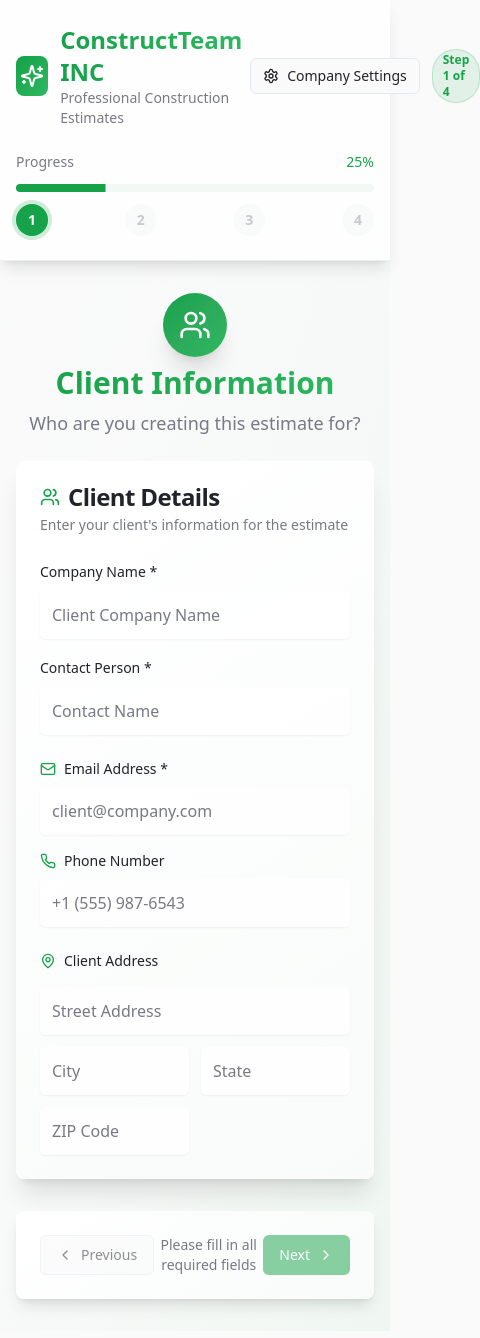
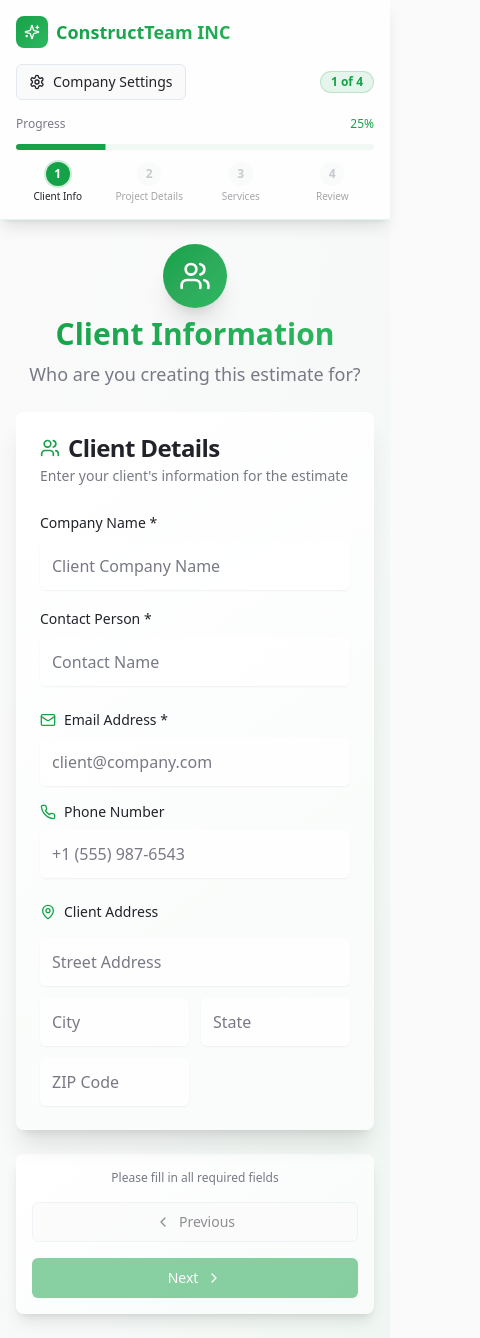
Before and after one commit to azhar0i0/constructteam-inc, a React (Vite) app: page /create in a window 390 px wide. Shown: the whole page, 480 px wide, since content can reach past the window. Built offline with nearby package versions, Linux system fonts and the light colour scheme.

Commit message:
Make top navigation responsive
Make the top navigation bar, including the "Company Settings" button and step indicators, fully responsive to ensure optimal display across various screen sizes.

```diff
--- a/src/components/EstimateWizard.tsx
+++ b/src/components/EstimateWizard.tsx
@@ -118,59 +118,59 @@ export const EstimateWizard = () => {
     <div className="min-h-screen bg-gradient-to-br from-background via-secondary/30 to-accent/5 transition-all duration-500">
       {/* Header */}
       <div className="bg-white/80 backdrop-blur-lg shadow-lg border-b border-primary/10 transition-all duration-300">
-        <div className="max-w-7xl mx-auto px-4 py-6">
-          <div className="flex items-center justify-between mb-6">
-              <div className="flex items-center gap-3 cursor-pointer group" onClick={() => navigate('/')}>
-                <div className="w-10 h-10 bg-gradient-to-br from-primary to-accent rounded-lg flex items-center justify-center group-hover:scale-105 transition-transform duration-200">
-                  <Sparkles className="w-6 h-6 text-white" />
+        <div className="max-w-7xl mx-auto px-4 sm:px-6 lg:px-8 py-4 sm:py-6">
+          <div className="flex flex-col sm:flex-row items-start sm:items-center justify-between gap-4 mb-4 sm:mb-6">
+              <div className="flex items-center gap-2 sm:gap-3 cursor-pointer group w-full sm:w-auto" onClick={() => navigate('/')}>
+                <div className="w-8 h-8 sm:w-10 sm:h-10 bg-gradient-to-br from-primary to-accent rounded-lg flex items-center justify-center group-hover:scale-105 transition-transform duration-200 flex-shrink-0">
+                  <Sparkles className="w-4 h-4 sm:w-6 sm:h-6 text-white" />
                 </div>
-                <div>
-                  <h1 className="text-2xl font-bold bg-gradient-to-r from-primary to-accent bg-clip-text text-transparent group-hover:scale-105 transition-transform duration-200">
+                <div className="min-w-0 flex-1">
+                  <h1 className="text-lg sm:text-xl lg:text-2xl font-bold bg-gradient-to-r from-primary to-accent bg-clip-text text-transparent group-hover:scale-105 transition-transform duration-200 truncate">
                     ConstructTeam INC
                   </h1>
-                  <p className="text-sm text-muted-foreground">Professional Construction Estimates</p>
+                  <p className="text-xs sm:text-sm text-muted-foreground hidden sm:block">Professional Construction Estimates</p>
                 </div>
               </div>
-              <div className="flex items-center gap-3">
+              <div className="flex items-center gap-2 sm:gap-3 w-full sm:w-auto justify-between sm:justify-end">
                 <CompanySettings
                   companyData={estimateData.company}
                   onSave={(company) => setEstimateData({ ...estimateData, company })}
                 />
-                <Badge variant="secondary" className="bg-primary/10 text-primary border-primary/20">
-                  Step {currentStep + 1} of {steps.length}
+                <Badge variant="secondary" className="bg-primary/10 text-primary border-primary/20 text-xs sm:text-sm whitespace-nowrap">
+                  <span className="hidden sm:inline">Step </span>{currentStep + 1} of {steps.length}
                 </Badge>
               </div>
             </div>
 
-            <div className="space-y-3">
+            <div className="space-y-3 sm:space-y-4">
             <div className="flex items-center justify-between">
-              <span className="text-sm font-medium text-muted-foreground">Progress</span>
-              <span className="text-sm font-medium text-primary">{Math.round(progress)}%</span>
+              <span className="text-xs sm:text-sm font-medium text-muted-foreground">Progress</span>
+              <span className="text-xs sm:text-sm font-medium text-primary">{Math.round(progress)}%</span>
             </div>
-            <Progress value={progress} className="h-2" />
+            <Progress value={progress} className="h-1.5 sm:h-2" />
 
-            <div className="flex items-center justify-between">
+            <div className="flex items-center justify-between gap-2 sm:gap-4">
               {steps.map((step, index) => (
                 <div
                   key={index}
-                  className={`flex flex-col items-center text-center transition-all duration-300 ${
+                  className={`flex flex-col items-center text-center transition-all duration-300 flex-1 sm:flex-none ${
                     index <= currentStep ? 'opacity-100' : 'opacity-40'
                   }`}
                 >
                   <div
-                    className={`w-8 h-8 rounded-full flex items-center justify-center text-sm font-semibold transition-all duration-300 ${
+                    className={`w-6 h-6 sm:w-8 sm:h-8 rounded-full flex items-center justify-center text-xs sm:text-sm font-semibold transition-all duration-300 ${
                       index < currentStep
                         ? 'bg-primary text-white'
                         : index === currentStep
-                        ? 'bg-primary text-white ring-4 ring-primary/20'
+                        ? 'bg-primary text-white ring-2 sm:ring-4 ring-primary/20'
                         : 'bg-muted text-muted-foreground'
                     }`}
                   >
                     {index + 1}
                   </div>
-                  <div className="mt-2 hidden sm:block">
-                    <p className="text-xs font-medium">{step.title}</p>
-                    <p className="text-xs text-muted-foreground">{step.description}</p>
+                  <div className="mt-1 sm:mt-2">
+                    <p className="text-[10px] sm:text-xs font-medium leading-tight">{step.title}</p>
+                    <p className="text-[9px] sm:text-xs text-muted-foreground hidden sm:block leading-tight">{step.description}</p>
                   </div>
                 </div>
               ))}
@@ -180,28 +180,28 @@ export const EstimateWizard = () => {
       </div>
 
       {/* Content */}
-      <div className="max-w-7xl mx-auto px-4 py-8">
-        <div className="mb-8">
+      <div className="max-w-7xl mx-auto px-4 sm:px-6 lg:px-8 py-6 sm:py-8">
+        <div className="mb-6 sm:mb-8">
           {renderStep()}
         </div>
 
         {/* Navigation */}
         {currentStep < 3 && (
           <Card className="max-w-4xl mx-auto shadow-lg border-0" style={{ background: 'var(--gradient-card)' }}>
-            <CardContent className="p-6">
-              <div className="flex items-center justify-between">
+            <CardContent className="p-4 sm:p-6">
+              <div className="flex flex-col sm:flex-row items-center justify-between gap-4">
                 <Button
                   variant="outline"
                   onClick={prevStep}
                   disabled={currentStep === 0}
-                  className="flex items-center gap-2"
+                  className="flex items-center gap-2 w-full sm:w-auto order-2 sm:order-1"
                 >
                   <ChevronLeft className="w-4 h-4" />
                   Previous
                 </Button>
 
-                <div className="text-center">
-                  <p className="text-sm text-muted-foreground">
+                <div className="text-center order-1 sm:order-2">
+                  <p className="text-xs sm:text-sm text-muted-foreground">
                     {isStepValid(currentStep) ? (
                       <span className="text-primary font-medium">✓ Step completed</span>
                     ) : (
@@ -213,7 +213,7 @@ export const EstimateWizard = () => {
                 <Button
                   onClick={nextStep}
                   disabled={!isStepValid(currentStep)}
-                  className="flex items-center gap-2 shadow-sm"
+                  className="flex items-center gap-2 shadow-sm w-full sm:w-auto order-3"
                 >
                   {currentStep === steps.length - 2 ? 'Generate Estimate' : 'Next'}
                   <ChevronRight className="w-4 h-4" />
@@ -224,19 +224,19 @@ export const EstimateWizard = () => {
         )}
 
         {currentStep === 3 && (
-          <div className="text-center mt-8">
-            <div className="flex items-center justify-center gap-4">
+          <div className="text-center mt-6 sm:mt-8">
+            <div className="flex flex-col sm:flex-row items-center justify-center gap-3 sm:gap-4">
               <Button
                 variant="outline"
                 onClick={() => navigate('/recent')}
-                className="shadow-lg"
+                className="shadow-lg w-full sm:w-auto"
               >
                 View Recent
               </Button>
               <Button
                 variant="outline"
                 onClick={() => setCurrentStep(0)}
-                className="shadow-lg"
+                className="shadow-lg w-full sm:w-auto"
               >
                 Create New Estimate
               </Button>
@@ -258,7 +258,7 @@ export const EstimateWizard = () => {
                   localStorage.setItem('saved-estimates', JSON.stringify(savedEstimates));
                   setCurrentStep(0);
                 }}
-                className="shadow-lg"
+                className="shadow-lg w-full sm:w-auto"
               >
                 Save & Create New
               </Button>
```
